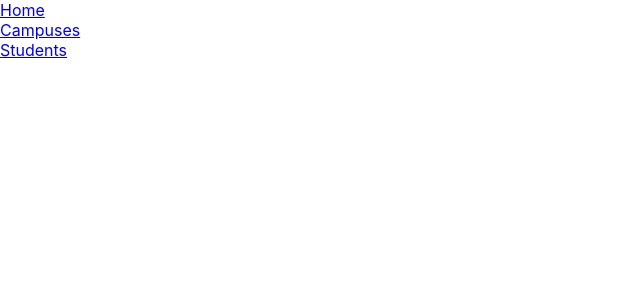
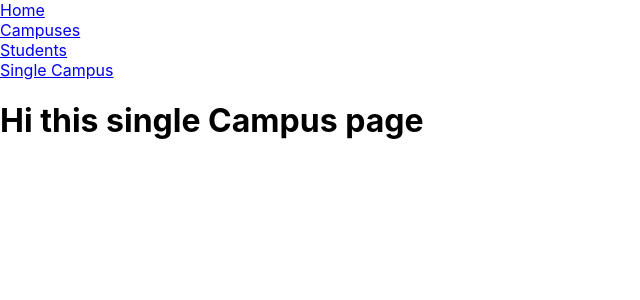
Before and after one commit to kai2233/CRUD_Frontend, a React (Create React App) app: page /singleCampus in a window 1280 px wide. Shown: the top 300 px of the page, without its empty margins (0-640 px from the left). Built offline with nearby package versions, Linux system fonts and the light colour scheme; no server answers; the HTML template or start-up script is replaced by a standard one.

Commit message:
add route for single campu

```diff
--- a/src/App.js
+++ b/src/App.js
@@ -4,16 +4,19 @@ import "./App.css";
 import Homepage from "./pages/Homepage";
 import Campuses from "./pages/Campuses";
 import Students from "./pages/Students";
+import SingleCampus from "./pages/SingleCampus";
 function App() {
   return (
     <Router>
         <Link to="/">Home</Link><br/>
         <Link to="/allCampuses">Campuses</Link><br/>
         <Link to="/allStudents">Students</Link><br/>
+        <Link to="/singleCampus">Single Campus</Link><br/>
       <Routes>
         <Route path="/" element={<Homepage />} />
         <Route path="/allCampuses" element={<Campuses />} />
         <Route path="/allStudents" element={<Students />} />
+        <Route path="/singleCampus" element={<SingleCampus/>} />
       </Routes>
     </Router>
   );
--- /dev/null
+++ b/src/pages/SingleCampus.jsx
@@ -0,0 +1,19 @@
+import React, {useEffect} from "react";
+import {useSelector,useDispatch} from "react-redux";
+import {fetchSingleCampusThunk} from "../redux/campuses/campuses.action";
+
+const SingleCampus = () => {
+    const singleCampus = useSelector(state => state.campuses.singleCampus);
+    const dispatch = useDispatch();
+    useEffect(() => {
+        dispatch(fetchSingleCampusThunk(6));
+    }, []);
+    console.log(singleCampus);
+    return(
+        <div>
+            <h1>Hi this single Campus page</h1>
+        </div>
+    )
+}
+
+export default SingleCampus
--- a/src/redux/campuses/campuses.reducer.js
+++ b/src/redux/campuses/campuses.reducer.js
@@ -2,7 +2,7 @@ import campusesActionType from './campuses.types';
 
 export const INITIAL_CAMPUSES_STATE = {
   allCampuses: [],
-  singleCampus: [],
+  // singleCampus: [],
 };
 
 const campusesReducer = (state = INITIAL_CAMPUSES_STATE, { type, payload }) => {
@@ -11,7 +11,7 @@ const campusesReducer = (state = INITIAL_CAMPUSES_STATE, { type, payload }) => {
     case campusesActionType.FETCH_ALL_CAMPUSES:
       return { ...state, allCampuses: payload };
     case campusesActionType.FETCH_SINGLE_CAMPUS:
-      return{...state, singleCampus: payload }
+      return{...state, allCampuses: payload }
     default:
       return state;
   }
```
